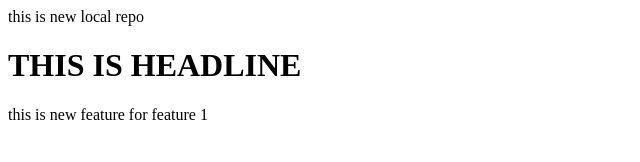
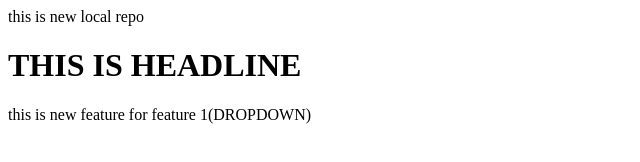
Before and after one commit to abhijeetsawant-lab/localrepo, a plain HTML site: page index.html in a window 1280 px wide. Shown: the whole page, without its empty margins (0-640 px from the left). Drawn offline with Linux system fonts and the light colour scheme.

```diff
--- a/index.html
+++ b/index.html
@@ -6,5 +6,5 @@
 </h1>
 
 <p>
-    this is new feature for feature 1
+    this is new feature for feature 1(DROPDOWN)
 </p>
```
